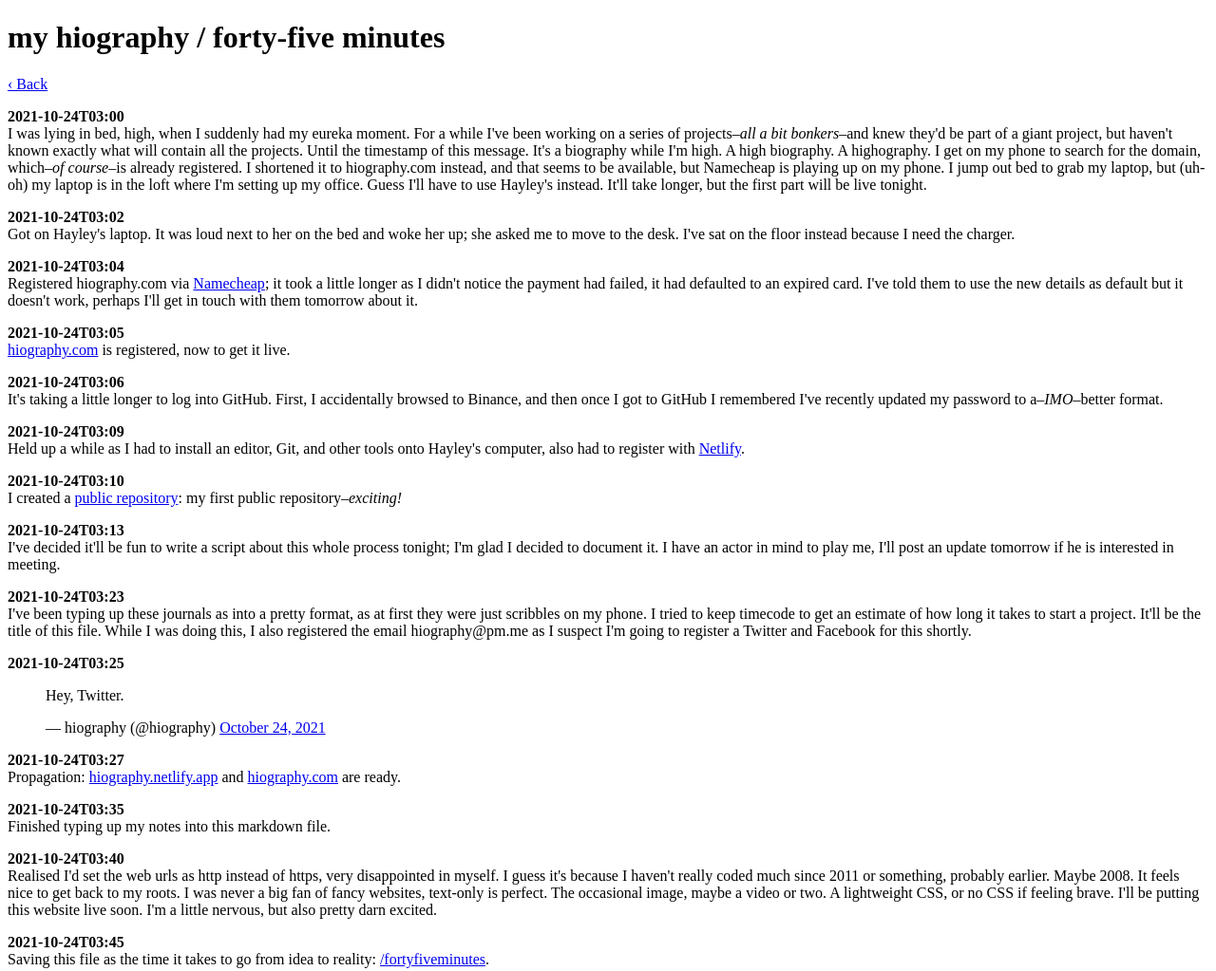
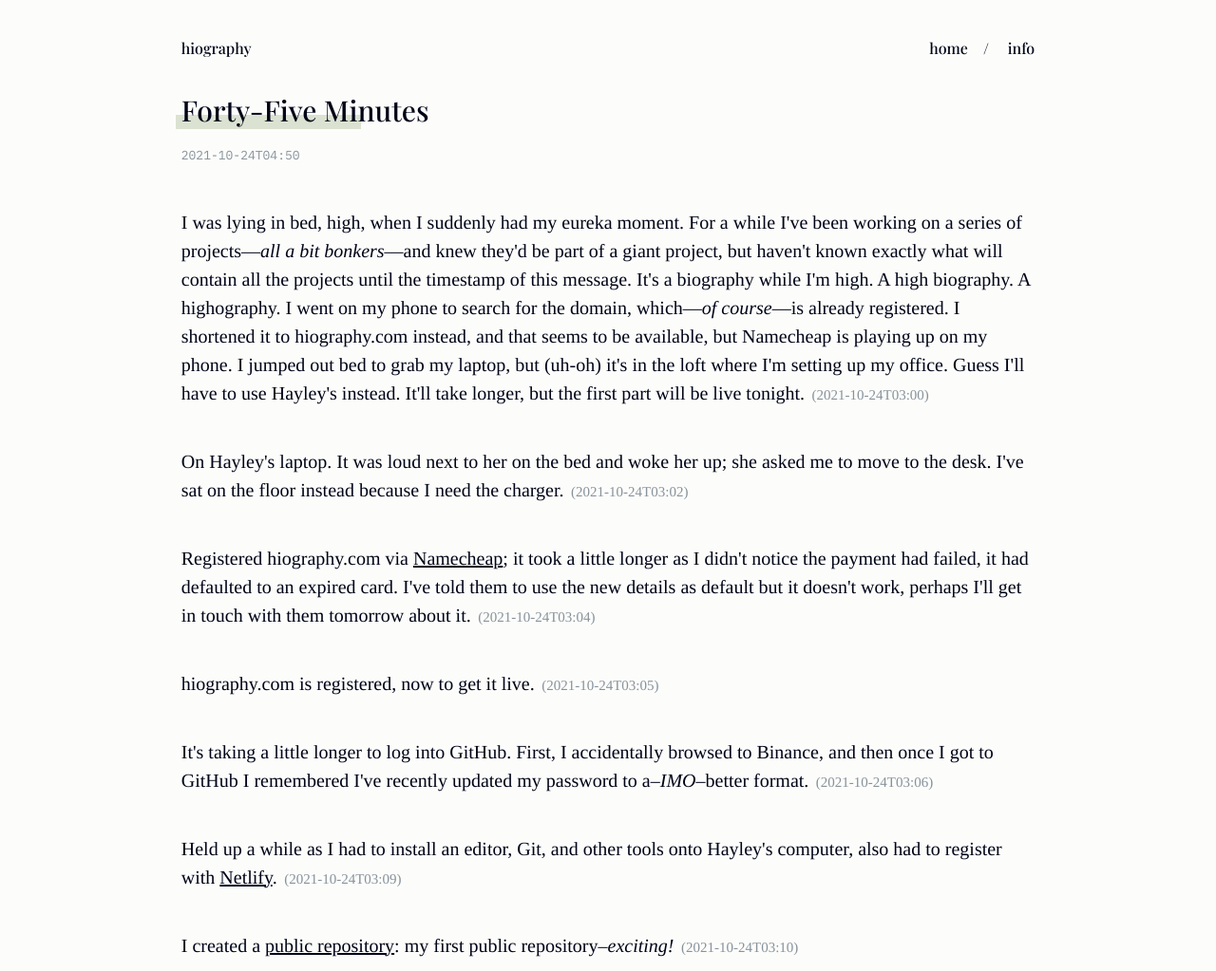
Before and after one commit to thomasmcnaught/hiography.com, a plain HTML site: page fortyfiveminutes.html in a window 1280 px wide. Shown: the top 1023 px of the page at 95% size. Drawn offline with nearby package versions, Linux system fonts and the light colour scheme.

Commit message:
Redesigned
Some simple styling and an info page.

```diff
--- a/fortyfiveminutes.html
+++ b/fortyfiveminutes.html
@@ -1,56 +1,115 @@
 <!doctype html>
 <html lang="en">
+
 <head>
-  <title>Forty-Five Minutes | My Hiography</title>
+  <title>forty-five minutes / hiography</title>
+  <link rel="stylesheet" href="css/app.css">
   <meta charset="utf-8">
   <meta name="viewport" content="width=device-width, initial-scale=1.0">
   <script defer data-domain="hiography.com" src="https://plausible.io/js/plausible.js"></script>
 </head>
+
 <body>
 
-  <h1>my hiography &sol; forty-five minutes</h1>
-  <a href="/">&lsaquo;&nbsp;Back</a>
+  <aside>
+    <header>
+      <h1><a href="/">hiography</a></h1>
+    </header>
+    <nav>
+      <ul>
+        <li><a href="/">home</a></li>
+        <li><a href="/info">info</a></li>
+      </ul>
+    </nav>
+  </aside>
 
-<p><strong>2021-10-24T03:00</strong><br>
-I was lying in bed, high, when I suddenly had my eureka moment. For a while I've been working on a series of projects&ndash;<em>all a bit bonkers</em>&ndash;and knew they'd be part of a giant project, but haven't known exactly what will contain all the projects. Until the timestamp of this message. It's a biography while I'm high. A high biography. A highography. I get on my phone to search for the domain, which&ndash;<em>of course</em>&ndash;is already registered. I shortened it to hiography.com instead, and that seems to be available, but Namecheap is playing up on my phone. I jump out bed to grab my laptop, but &lpar;uh-oh&rpar; my laptop is in the loft where I'm setting up my office. Guess I'll have to use Hayley's instead. It'll take longer, but the first part will be live tonight.</p>
+  <main>
+    <section id="post">
+      <article>
+        <header>
+          <h1>Forty-Five Minutes</h1>
+          <time>2021-10-24T04:50</time>
+        </header>
 
-<p><strong>2021-10-24T03:02</strong><br>
-Got on Hayley's laptop. It was loud next to her on the bed and woke her up; she asked me to move to the desk. I've sat on the floor instead because I need the charger.</p>
+        <p>I was lying in bed, high, when I suddenly had my eureka moment. For a while I've been working on a series of
+          projects&mdash;<em>all a bit bonkers</em>&mdash;and knew they'd be part of a giant project, but haven't known
+          exactly
+          what will contain all the projects until the timestamp of this message. It's a biography while I'm high. A
+          high
+          biography. A highography. I went on my phone to search for the domain, which&mdash;<em>of course</em>&mdash;is
+          already
+          registered. I shortened it to hiography.com instead, and that seems to be available, but Namecheap is playing
+          up on my
+          phone. I jumped out bed to grab my laptop, but &lpar;uh-oh&rpar; it's in the loft where I'm setting up my
+          office. Guess I'll have to use Hayley's instead. It'll take longer, but the first part will be live
+          tonight.<time>2021-10-24T03:00</time></p>
 
-<p><strong>2021-10-24T03:04</strong><br>
-Registered hiography.com via <a href="https://namecheap.com">Namecheap</a>; it took a little longer as I didn't notice the payment had failed, it had defaulted to an expired card. I've told them to use the new details as default but it doesn't work, perhaps I'll get in touch with them tomorrow about it.</p>
+        <p>On Hayley's laptop. It was loud next to her on the bed and woke her up; she asked me to move to the desk.
+          I've sat
+          on the floor instead because I need the charger.<time>2021-10-24T03:02</time></p>
 
-<p><strong>2021-10-24T03:05</strong><br>
-<a href="https://hiography.com">hiography.com</a> is registered, now to get it live.</p>
+        <p>Registered hiography.com via <a href="https://namecheap.com" target="_blank" rel=“external”>Namecheap</a>; it
+          took a little longer as I didn't notice
+          the payment had failed, it had defaulted to an expired card. I've told them to use the new details as default
+          but it
+          doesn't work, perhaps I'll get in touch with them tomorrow about it.<time>2021-10-24T03:04</time></p>
 
-<p><strong>2021-10-24T03:06</strong><br>
-It's taking a little longer to log into GitHub. First, I accidentally browsed to Binance, and then once I got to GitHub I remembered I've recently updated my password to a&ndash;<em>IMO</em>&ndash;better format.</p>
+        <p>hiography.com is registered, now to get it live.<time>2021-10-24T03:05</time></p>
 
-<p><strong>2021-10-24T03:09</strong><br>
-Held up a while as I had to install an editor, Git, and other tools onto Hayley's computer, also had to register with <a href="https://netlify.com">Netlify</a>.</p>
+        <p>It's taking a little longer to log into GitHub. First, I accidentally browsed to Binance, and then once I got
+          to
+          GitHub I remembered I've recently updated my password to a&ndash;<em>IMO</em>&ndash;better
+          format.<time>2021-10-24T03:06</time></p>
 
-<p><strong>2021-10-24T03:10</strong><br>
-I created a <a href="https://github.com/thomasmcnaught/hiography.com">public repository<a>: my first public repository&ndash;<em>exciting!</em></p>
+        <p>Held up a while as I had to install an editor, Git, and other tools onto Hayley's computer, also had to
+          register with
+          <a href="https://netlify.com" target="_blank" rel=“external”>Netlify</a>.<time>2021-10-24T03:09</time>
+        </p>
 
-<p><strong>2021-10-24T03:13</strong><br>
-I've decided it'll be fun to write a script about this whole process tonight; I'm glad I decided to document it. I have an actor in mind to play me, I'll post an update tomorrow if he is interested in meeting.</p>
+        <p>I created a <a href="https://github.com/thomasmcnaught/hiography.com" target="_blank" rel=“external”>public
+            repository</a>: my first public
+          repository&ndash;<em>exciting!</em><time>2021-10-24T03:10</time></p>
 
-<p><strong>2021-10-24T03:23</strong><br>
-I've been typing up these journals as into a pretty format, as at first they were just scribbles on my phone. I tried to keep timecode to get an estimate of how long it takes to start a project. It'll be the title of this file. While I was doing this, I also registered the email hiography&commat;pm.me as I suspect I'm going to register a Twitter and Facebook for this shortly.</p>
+        <p>I've decided it'll be fun to write a script about this whole process tonight; I'm glad I decided to document
+          it. I
+          have an actor in mind to play me, I'll post an update tomorrow if he is interested in
+          meeting.<time>2021-10-24T03:10</time></p>
 
-<p><strong>2021-10-24T03:25</strong></p>
-  <blockquote class="twitter-tweet"><p lang="en" dir="ltr">Hey, Twitter.</p>&mdash; hiography (@hiography) <a href="https://twitter.com/hiography/status/1452098790803058690?ref_src=twsrc%5Etfw">October 24, 2021</a></blockquote> <script async src="https://platform.twitter.com/widgets.js" charset="utf-8"></script>
+        <p>I've been typing up these journals into a better format, as at first they were just scribbles on my phone.
+          I've tried
+          to keep timecode to get an estimate of how long it takes to start a project. It'll be the title of this post.
+          While I
+          was doing this, I also registered the email hiography&commat;pm.me as I suspect I'm going to register a
+          Twitter and
+          Facebook for this shortly.<time>2021&#8209;10&#8209;24T03&colon;23</time></p>
 
-<p><strong>2021-10-24T03:27</strong><br>
-Propagation: <a href="https://hiography.netlify.app">hiography.netlify.app</a> and <a href="https://hiography.com">hiography.com</a> are ready.</p>
+        <blockquote>
+          <p>Hey, Twitter.</p><small>&mdash; hiography (@hiography) <a
+              href="https://twitter.com/hiography/status/1452098790803058690" target="_blank" rel=“external”>October 24,
+              2021</a></small>
+        </blockquote>
 
-<p><strong>2021-10-24T03:35</strong><br>
-Finished typing up my notes into this markdown file.</p>
+        <p>Propagation: hiography.netlify.app and hiography.com are ready.<time>2021-10-24T03:27</time></p>
 
-<p><strong>2021-10-24T03:40</strong><br>
-Realised I'd set the web urls as http instead of https, very disappointed in myself. I guess it's because I haven't really coded much since 2011 or something, probably earlier. Maybe 2008. It feels nice to get back to my roots. I was never a big fan of fancy websites, text-only is perfect. The occasional image, maybe a video or two. A lightweight CSS, or no CSS if feeling brave. I'll be putting this website live soon. I'm a little nervous, but also pretty darn excited.</p>
+        <p>Finished typing up my notes into this markdown file.<time>2021-10-24T03:35</time></p>
 
-<p><strong>2021-10-24T03:45</strong><br>
-Saving this file as the time it takes to go from idea to reality: <a href="/fortyfiveminutes">/fortyfiveminutes</a>.</p>
+        <p>Realised I'd set the web urls as http instead of https, very disappointed in myself. I guess it's because I
+          haven't
+          really coded much since 2011 or something, probably earlier. Maybe 2008. It feels nice to get back to my
+          roots. I was
+          never a big fan of fancy websites, text-only is perfect. The occasional image, maybe a video or two. A
+          lightweight
+          CSS, or no CSS if feeling brave. I'll be putting this website live soon. I'm a little nervous, but also pretty
+          darn
+          excited.<time>2021-10-24T03:40</time></p>
+
+        <p>Saving this file as the time it takes to go from idea to reality: /fortyfiveminutes.html</a>.
+          <time>2021-10-24T03:45</time>
+        </p>
+
+      </article>
+    </section>
+  </main>
 </body>
+
 </html>
--- /dev/null
+++ b/scss/app.scss
@@ -0,0 +1,219 @@
+@import url("https://fonts.googleapis.com/css2?family=IBM+Plex+Mono&display=swap");
+@import url("https://fonts.googleapis.com/css2?family=Playfair+Display:wght@500&display=swap");
+@import url("https://fonts.googleapis.com/css2?family=Tinos:ital,wght@0,400;0,700;1,400;1,700&display=swap");
+
+$primary: rgb(0, 4, 23);
+$green: rgba(85, 117, 41, 1);
+
+* {
+  padding: 0;
+  margin: 0;
+  box-sizing: border-box;
+}
+
+::selection, ::-moz-selection {
+  background-color:rgba($green, 0.2);
+}
+
+* a {
+  color: inherit;
+}
+
+h1,
+h2,
+h3,
+h4,
+h5,
+h6 {
+  margin: 0;
+  padding: 0;
+  font-size: 1em;
+  width: fit-content;
+  width: -moz-fit-content;
+}
+
+img {
+  max-width: 100%;
+  height: auto;
+  display: block;
+}
+
+body {
+  max-width: 978.50px;
+  margin: 0 auto;
+  padding: 2em;
+  background-color: rgba(246, 250, 241, 0.25);
+  color: $primary;
+  display: grid;
+  grid-template-columns: 1fr;
+  grid-gap: 2em;
+  font-size: 20px;
+}
+
+aside {
+  display: flex;
+  flex-direction: row;
+  justify-content: space-between;
+  align-items: center;
+  font-family: "Playfair Display", "Georgia", "Times New Roman", serif;
+  font-size: 16px;
+  a {
+    text-decoration: none;
+  }
+}
+
+nav {
+  display: flex;
+  flex-direction: row;
+
+  ul li {
+    display: inline;
+
+    &:not(:last-child)::after {
+      content: "\02003\0002F\02003"
+    }
+
+    a:hover {
+      color: $green;
+    }
+  }
+}
+
+h1 {
+  font-family: "Playfair Display", "Georgia", "Times New Roman", serif;
+  font-weight: 500;
+}
+
+time {
+  font-family: "IBM Plex Mono", "Consolas", "Andale Mono", monospace;
+}
+
+main p,
+main p > time {
+  font-family: "Tinos", "Times New Roman", serif;
+  font-weight: 400;
+
+  & strong {
+    font-weight: 700;
+  }
+}
+
+main p strong {
+    font-weight: 700;
+}
+
+main p code, main code {
+  font-family: "IBM Plex Mono", "Consolas", "Andale Mono", monospace;
+  font-size: 0.75em;
+
+  & a:hover {
+    color: $green;
+  }
+}
+
+p {
+  & > time {
+    color: rgba(20, 40, 60, 0.5);
+    font-size: 0.75em;
+    white-space: nowrap;
+
+    &::before {
+      content: "\02002\00028";
+    }
+    &::after {
+      content: "\00029";
+    }
+  }
+
+  a:hover {
+    color: $green;
+  }
+}
+
+section#post {
+  article {
+    display: grid;
+    grid-gap: 2em;
+    line-height: 1.5em;
+
+    & > h1 {
+      margin-bottom: -2em;
+    }
+
+    header {
+      h1 {
+        font-size: 1.5em;
+
+        &::after {
+          content: "";
+          height: 0.5em;
+          margin-top: -0.35em;
+          margin-left: -0.2em;
+          width: 75%;
+          display: block;
+          background-color: rgba($green, 0.2);
+        }
+      }
+      time {
+        display: block;
+        margin-top: 1em;
+        font-size: 0.65em;
+        color: rgba(20, 40, 60, 0.5);
+      }
+    }
+    blockquote {
+      border-left: 5px solid rgba($green, 0.2);
+      padding-left: 1em;
+      margin-left: -1em;
+
+      & > small {
+        color: rgba(0, 4, 23, 0.5);
+      }
+    }
+  }
+}
+
+section#posts {
+  display: grid;
+  grid-gap: 1em;
+
+  article > header {
+    display: flex;
+    flex-direction: column-reverse;
+    h1 {
+      a {
+        &::after {
+          content: "";
+          height: 0.5em;
+          margin-top: -0.5em;
+          margin-left: -0.25em;
+          width: 0%;
+          display: block;
+          background-color: rgba($green, 0.3);
+          transition: all 0.15s ease-in-out;
+        }
+        &:hover::after {
+          width: 75%;
+        }
+      }
+    }
+    time {
+      font-size: 0.65em;
+    }
+  }
+}
+
+footer {
+  font-family: "IBM Plex Mono", "Consolas", "Andale Mono", monospace;
+  font-size: .5em;
+  color: rgba($primary, 0.5);
+}
+
+@media (min-width: 350px) {
+  section#posts > article > header {
+    display: grid;
+    grid-template-columns: auto 1fr;
+    grid-gap: 1em;
+    align-items: baseline;
+  }
+}
```
Also changed, not shown: additionalupdates.html (+35 -17 lines), happybirthday.html (+54 -15 lines), index.html (+44 -6 lines), info.html (added, +58 -0 lines), plausible.html (+37 -8 lines), css/app.css (added), 1 other file.
